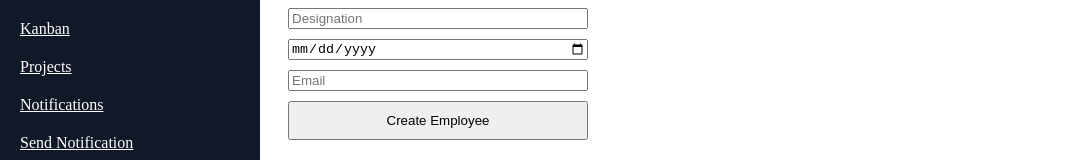
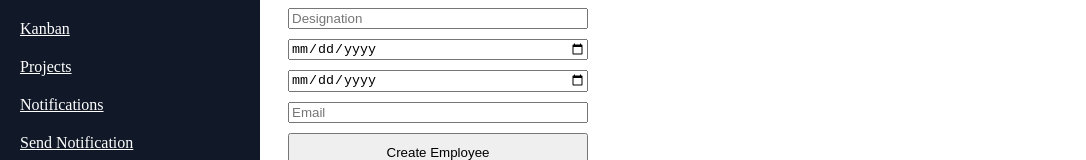
Before and after one commit to SnehalBagal/sia-frontend, a React (Vite) app: page /employees in a window 1280 px wide. Shown: the part 275-435 px from the top of the page, without its empty margins (0-1086 px from the left). Built offline with nearby package versions, Linux system fonts and the light colour scheme; no server answers.

Commit message:
Same size edit delete button

```diff
--- a/src/pages/employees.jsx
+++ b/src/pages/employees.jsx
@@ -15,7 +15,8 @@ export default function Employees() {
   role: "",
   department: "",
   designation: "",
-  joining_date: ""
+  joining_date: "",
+  leaving_date: ""
 });
 
   useEffect(() => {
@@ -287,6 +288,17 @@ const deleteEmployee = async (employeeId) => {
           />
 
           <input
+  type="date"
+  value={formData.leaving_date || ""}
+  onChange={(e) =>
+    setFormData({
+      ...formData,
+      leaving_date: e.target.value
+    })
+  }
+/>
+
+          <input
   placeholder="Email"
   value={formData.email || ""}
   onChange={(e) =>
@@ -375,15 +387,27 @@ const deleteEmployee = async (employeeId) => {
       role: employee.role,
       department: employee.department,
       designation: employee.designation,
-      joining_date: employee.joining_date
+      joining_date: employee.joining_date,
+      leaving_date: employee.leaving_date || ""
     });
   }}
+  style={{
+    width: "80px",
+    padding: "8px"
+  }}
+
+
 >
   Edit
 </button>
 
 <button
   onClick={() => deleteEmployee(employee.id)}
+  style={{
+    width: "80px",
+    padding: "8px"
+  }}
+
 >
   Delete
 </button>
```
